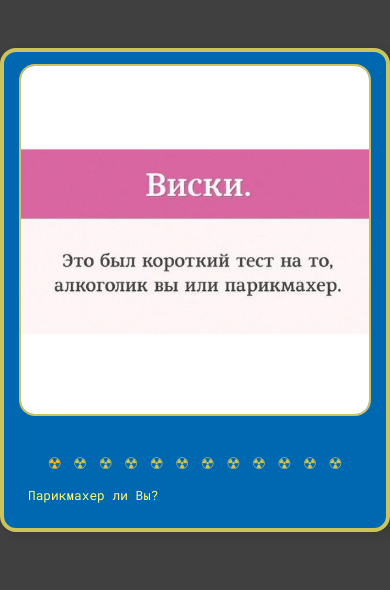
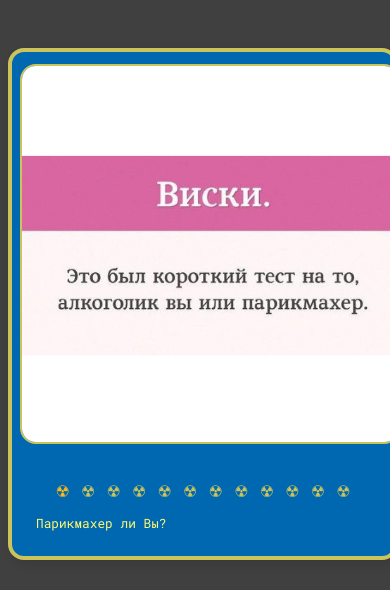
Before and after one commit to madkorney/cssMemSlider, a plain HTML site: page cssMemSlider/index.html in a window 390 px wide. Shown: the top 590 px of the page. Drawn offline with Linux system fonts and the light colour scheme.

Commit message:
refactor: fix minor issues

```diff
--- a/cssMemSlider/css/main.css
+++ b/cssMemSlider/css/main.css
@@ -35,8 +35,8 @@ body {
 
   width: 100vw;
   max-width: 37rem;
-  min-height: 22rem;
-  min-width: 22rem;
+  min-height: 23.75rem;
+  min-width: 23.75rem;
   margin: 0 auto;
   margin-top: 3rem;
   padding: 0.5rem;
@@ -55,8 +55,8 @@ body {
   height: calc(100vw - 3rem);
   max-width: 34rem;
   max-height: 34rem;
-  min-height: 22rem;
-  min-width: 22rem;
+  min-height: 23.75rem;
+  min-width: 23.75rem;
   margin: 0 auto;
   margin-top: 0.25rem;
   display: flex;
@@ -82,7 +82,7 @@ body {
 .slider-img {
   height: calc(100vw - 3rem);
   max-height: 34rem;
-  min-height: 22rem;
+  min-height: 23.75rem;
   width: auto;
 }
 
@@ -94,6 +94,12 @@ body {
   flex-direction: row;
   justify-content: space-between;
   align-items: center;
+}
+
+@media (max-width: 38rem) {
+  .slider-container {
+    margin: 3rem 0.5rem 0 0.5rem;
+  }
 }
 
 @media (max-width: 31.25rem) {
@@ -155,6 +161,11 @@ body {
   color: rgba(255, 255, 0, 0.637);
   cursor: pointer;
   transform: scale(1.3);
+}
+
+.nav-btn:active {
+  color: white;
+  transform: scale(1.4);
 }
 
 
```
